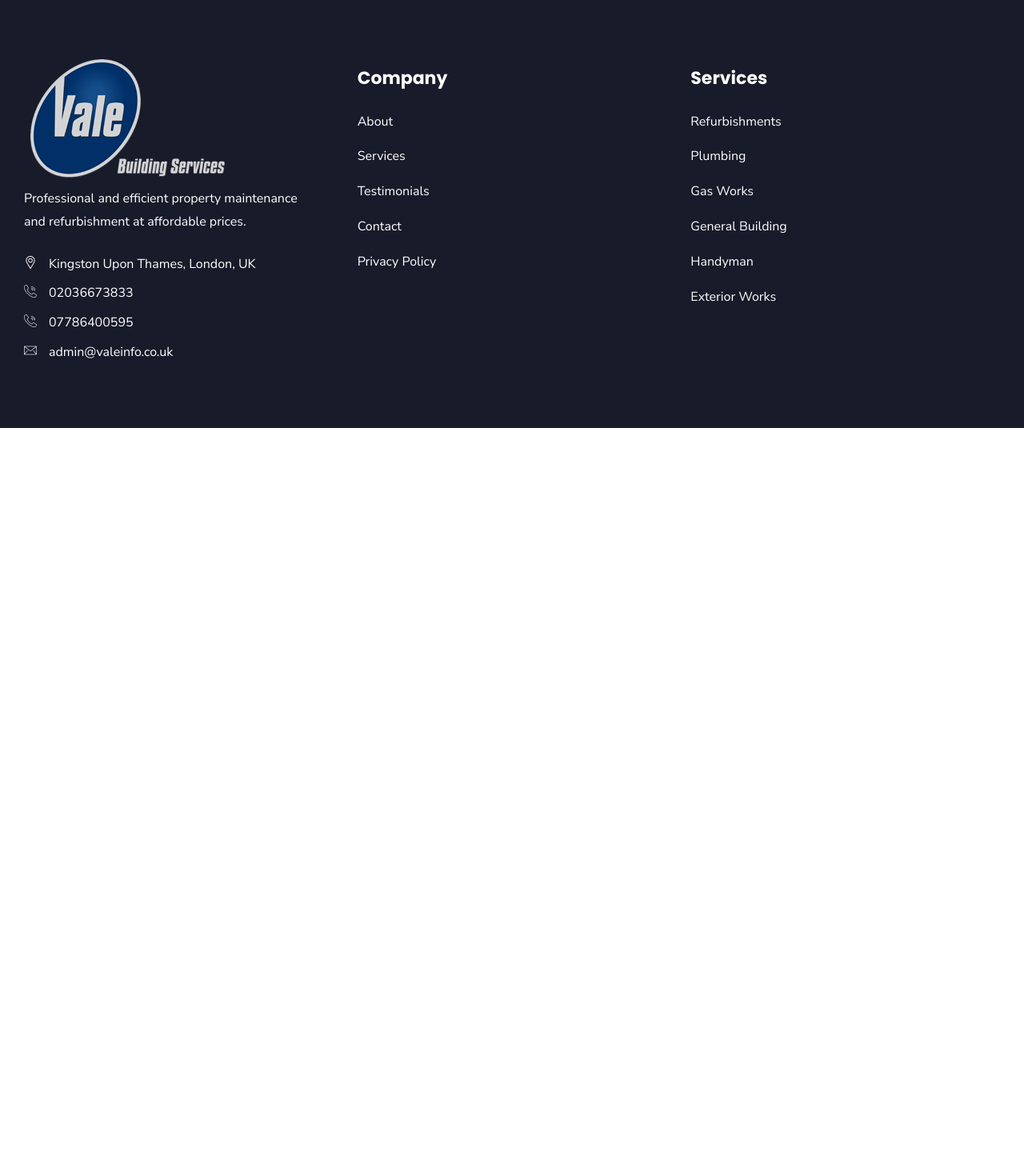
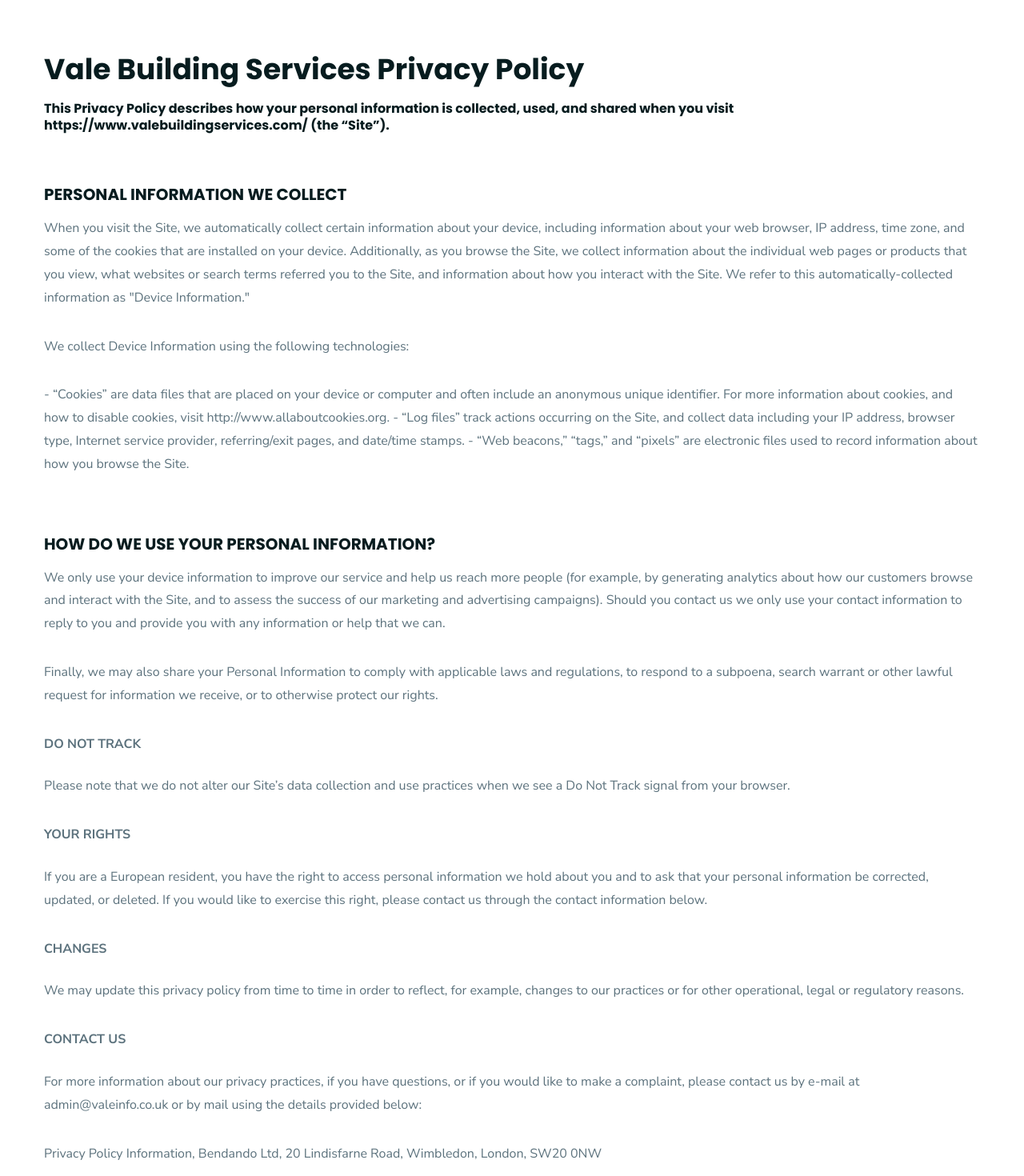
Before and after one commit to bendandoSolo/ValeBuildingServicesWebsite, a Next.js app: page /privacy-policy in a window 1280 px wide. Shown: the part 140-1610 px from the top of the page at 80% size. Before the commit the page ends 800 px from the top, so only its background shows below. Built offline with nearby package versions, Linux system fonts and the light colour scheme.

Commit message:
added privacy policy

```diff
--- a/pages/privacy-policy.js
+++ b/pages/privacy-policy.js
@@ -2,17 +2,17 @@
 import Head from 'next/head';
 
 const PrivacyPolicy = () => {
+	return (
 		<>
 			<Head>
-			<title>Privacy Policy | Recycling and Waste Collection Bournemouth, Dorset</title>
-			<meta name="description" content="Hurn Recycling Privacy Policy. General, DMR, Food, Glass, Paper Recycling and Waste Collection Services in Hurn, Bournemouth, Poole, Dorset and the South West." />
-			<meta name="keywords" content="Hurn Recycling, Privacy Policy, Office Paper Recycling, Waste Collection, Confidential Waste Disposal, Glass Recycling, Cardboard Recycling, Plastic Recycling, Electrical Equipment Recycling, Waste Disposal, Office Furniture Disposal" />        {/* <link rel="icon" href="/favicon.ico" /> */}
+				<title>Privacy Policy | Vale Building Services in Kingston Upon Thames, Surrey and London</title>
+				<meta name="description" content="Professional, reliable and affordable, property maintenance, refurbishments and renovations in Surrey and London." />
+				<meta name="keywords" content="Vale Building Services, Privacy Policy, professional, reliable, affordable, property,  maintenance,refurbishments, renovations, Kingston Upon Thames, Surrey, London" />
 			</Head>
-		<div style={{ marginTop: '120px' }}></div>
 
-		<div className='container py-4'>
-			<h1 className="pt-4">Hurn Recycling Privacy Policy</h1>
-			<h6 className='pb-4'>This Privacy Policy describes how your personal information is collected, used, and shared when you visit  https://http://www.hurnrecycling.com/ (the “Site”).</h6>
+			<div className='container py-4 pt-5'>
+				<h1 className="pt-4">Vale Building Services Privacy Policy</h1>
+				<h6 className='pb-4'>This Privacy Policy describes how your personal information is collected, used, and shared when you visit  https://www.valebuildingservices.com/ (the “Site”).</h6>
 
 				<h4 className='primary pt-4'>PERSONAL INFORMATION WE COLLECT</h4>
 				<p className='pb-2'>When you visit the Site, we automatically collect certain information about your device, including information about your web browser, IP address, time zone, and some of the cookies that are installed on your device. Additionally, as you browse the Site, we collect information about the individual web pages or products that you view, what websites or search terms referred you to the Site, and information about how you interact with the Site. We refer to this automatically-collected information as "Device Information."</p>
@@ -37,10 +37,11 @@
 				<p className='pb-2'>We may update this privacy policy from time to time in order to reflect, for example, changes to our practices or for other operational, legal or regulatory reasons.</p>
 				<p ><b>CONTACT US</b></p>
 
-			<p className='pb-2'>For more information about our privacy practices, if you have questions, or if you would like to make a complaint, please contact us by e-mail at <a href="mailto:sales@hurnrecycling.com">sales@hurnrecycling.com</a> or by mail using the details provided below:</p>
-			<p className='pb-2'>Hurn Recycling Ltd, Unit 10-11, Stepnell Reach, 541 Blandford Road, Poole, Dorset, BH165BW United Kingdom</p>
+				<p className='pb-2'>For more information about our privacy practices, if you have questions, or if you would like to make a complaint, please contact us by e-mail at <a href="mailto:admin@valeinfo.co.uk">admin@valeinfo.co.uk</a> or by mail using the details provided below:</p>
+				<p className='pb-2'>Privacy Policy Information, Bendando Ltd, 20 Lindisfarne Road, Wimbledon, London, SW20 0NW</p>
 			</div>
 		</>
+	);
 };
 
 export default PrivacyPolicy;
```
Lines whose indentation alone changed are shown as unchanged.
